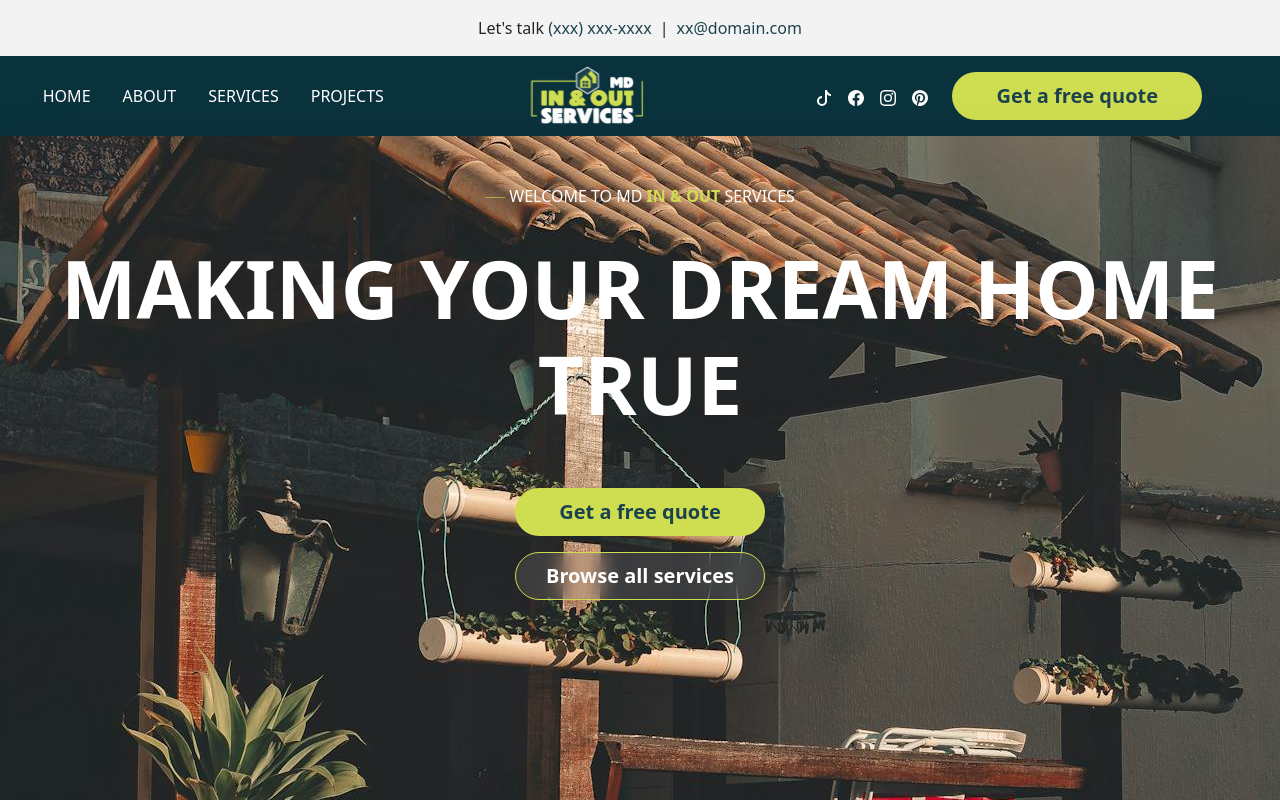
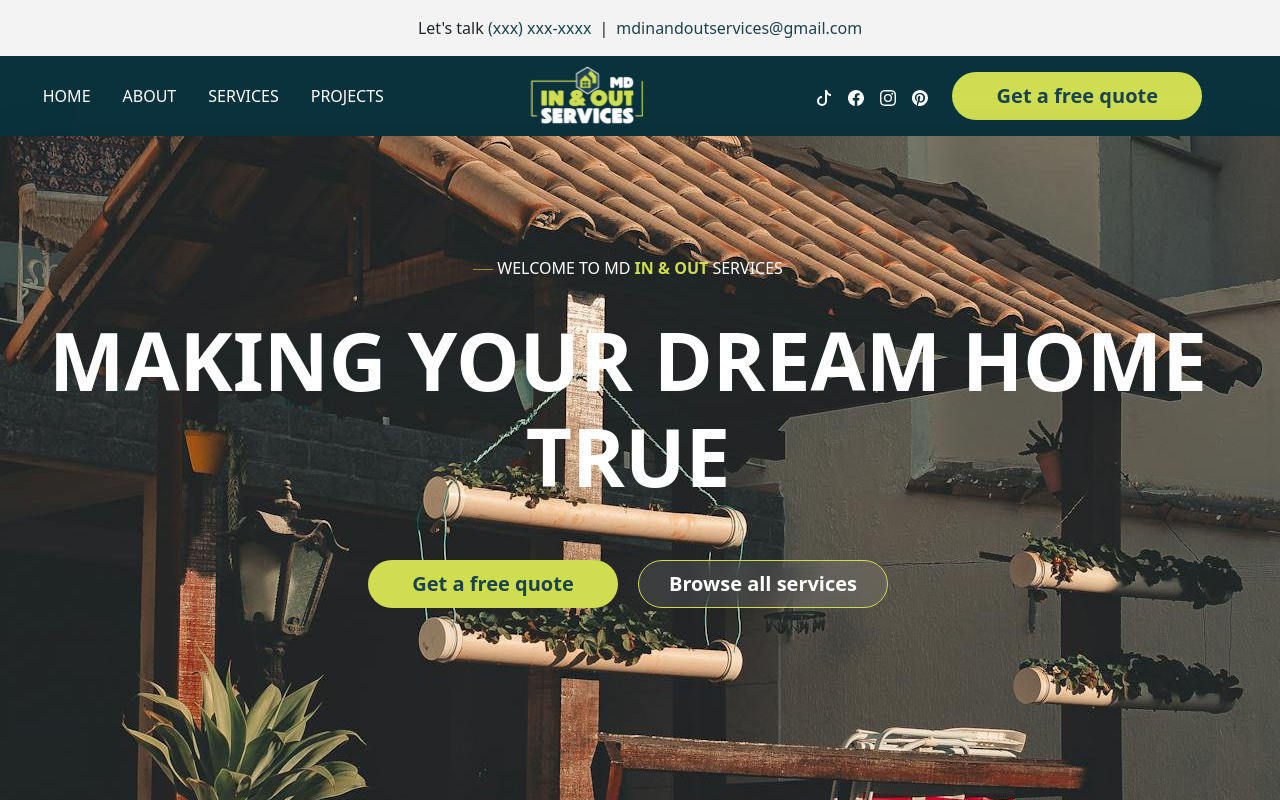
Before and after one commit to yohanJS/mdinandoutserv, a Vue app: page / in a window 1280 px wide. Shown: the top 800 px of the page. Built offline with nearby package versions, Linux system fonts and the light colour scheme.

Commit message:
added a desktop version of the navbar and the hero section added an email

```diff
--- a/src/components/HeroSection.vue
+++ b/src/components/HeroSection.vue
@@ -1,16 +1,16 @@
   <template>
-    <div class="container-fluid p-0 bg-dark">
+    <div class="container-fluid p-0 bg-color">
       <div class="row g-0">
         <div class="col-md-12 shadow-lg position-relative">
 
           <!-- <video autoplay loop muted playsinline>
             <source src="../assets/web _md_in and out services.mp4" type="video/mp4">
           </video> -->
-
           <img src="../assets/bg-forNow.jpg" alt="Background Image" class="img-fluid" style="object-fit: cover; width: 100%; height: 100vh;">
 
-          <div class="d-flex flex-column pt-5 align-items-center text-center text-white" style="position: absolute; top: 0; left: 0; width: 100%; height: 100vh; z-index: 1;">
-            <p class="text-uppercase pb-3">
+          <div class="row d-flex flex-column pt-5 align-items-center text-center text-white" style="position: absolute; top: 0; left: 0; width: 100%; height: 100vh; z-index: 1;">
+            <div id="section" class="col-12 mt-5">
+              <p id="welcomeMsg" class="mt-4 text-uppercase pb-3">
               <svg
                 xmlns="http://www.w3.org/2000/svg"
                 viewBox="0 1 100 3"
@@ -22,10 +22,17 @@
               Welcome to MD <strong class="text-color">IN & OUT</strong>
               SERVICES
             </p>
-            <h1 class="display-1 fw-bold">MAKING YOUR DREAM HOME TRUE</h1>
-            <button class="btn btn-lg rounded-pill btn-color btn-text-color fw-bold mt-5" style="width: 250px;" onclick="window.location.href='#getQuote'">Get a free quote</button>
-            <button class="btn btn-lg rounded-pill glass-button btn-border-color text-white fw-bold mt-3" style="width: 250px;" onclick="window.location.href='#services'">Browse all services</button>
-          </div>
+            </div>
+            <div class="col-12">
+              <h1 class="display-1 fw-bold">MAKING YOUR DREAM HOME TRUE</h1>
+            </div>
+            <div class="row">
+              <div class="col-12 mt-5">
+                <button id="freeQuoteBtn" class="btn btn-lg rounded-pill btn-color btn-text-color fw-bold mr-r" style="width: 250px;" onclick="window.location.href='#getQuote'">Get a free quote</button>
+                <button id="servicesBtn" class="btn btn-lg rounded-pill glass-button btn-border-color text-white fw-bold" style="width: 250px;" onclick="window.location.href='#services'">Browse all services</button>
+              </div>
+            </div>
+           </div>
         </div>
       </div>
     </div>
@@ -51,4 +58,35 @@
   .text-color {
     color: #cfdd51;
   }
+  .mr-r {
+    margin-right: 20px;
+  }
   </style>
+
+<script setup>
+import { ref, onMounted } from 'vue';
+
+const isMobile = ref(false);
+const isDesktop = ref(false);
+
+onMounted(() => {
+  isMobile.value = window.innerWidth < 600;
+});
+
+window.addEventListener('resize', () => {
+  isMobile.value = window.innerWidth < 600;
+  let freeQuoteBtn = document.getElementById("freeQuoteBtn");
+  let servicesBtn = document.getElementById("servicesBtn");
+  let welcomeMsg = document.getElementById("welcomeMsg");
+
+  if (isMobile.value) {
+    welcomeMsg.classList.remove("mt-4");
+    freeQuoteBtn.classList.remove("mr-r");
+    freeQuoteBtn.classList.add("mt-3");
+    servicesBtn.classList.add("mt-3");
+  } else {
+    welcomeMsg.classList.add("mt-4");
+    freeQuoteBtn.classList.add("mr-r");
+  }
+});
+</script>
--- a/src/components/LetsTalk.vue
+++ b/src/components/LetsTalk.vue
@@ -2,10 +2,10 @@
   <div id="letsTalk" class="row justify-content-center bg-color pb-2 pt-2 m-0">
     <div class="col-12 p-0 text-center" v-if="isMobile">
       <p class="m-0 txt-color">Let's talk <a href="tel:+1xxxxxxxxxx">(xxx) xxx-xxxx</a></p>
-      <p class="m-0"><a href="mailto:xx@domain.com">xx@domain.com</a></p>
+      <p class="m-0"><a href="mailto:mdinandoutservices@gmail.com">mdinandoutservices@gmail.com</a></p>
     </div>
     <div class="col-12 p-0 text-center" v-else>
-      <p class="m-0">Let's talk <a href="tel:+1xxxxxxxxxx">(xxx) xxx-xxxx</a><span id="bar" class="p-2">|</span><a href="mailto:xx@domain.com">xx@domain.com</a></p>
+      <p class="m-0">Let's talk <a href="tel:+1xxxxxxxxxx">(xxx) xxx-xxxx</a><span id="bar" class="p-2">|</span><a href="mailto:mdinandoutservices@gmail.com">mdinandoutservices@gmail.com</a></p>
     </div>
   </div>
 </template>
--- a/src/components/NavBar.vue
+++ b/src/components/NavBar.vue
@@ -53,7 +53,9 @@
               <a class="nav-link active" aria-current="page" href="#">Home</a>
             </li>
             <li class="nav-item">
-              <a class="nav-link" href="#">Link</a>
+              <a class="nav-link" href="#">About</a>
+              <a class="nav-link" href="#">Services</a>
+              <a class="nav-link" href="#">Projects</a>
             </li>
             <!-- <li class="nav-item dropdown">
               <a
@@ -229,7 +231,7 @@ export default {
     const isMobile = ref(false);
 
     onMounted(() => {
-      isMobile.value = window.innerWidth <= 768;
+      isMobile.value = window.innerWidth <= 480;
 
       window.addEventListener('resize', updateIsMobile);
       window.addEventListener('scroll', makeNavBarSticky);
```
Also changed, not shown: src/components/Services.vue (+15 -9 lines).
